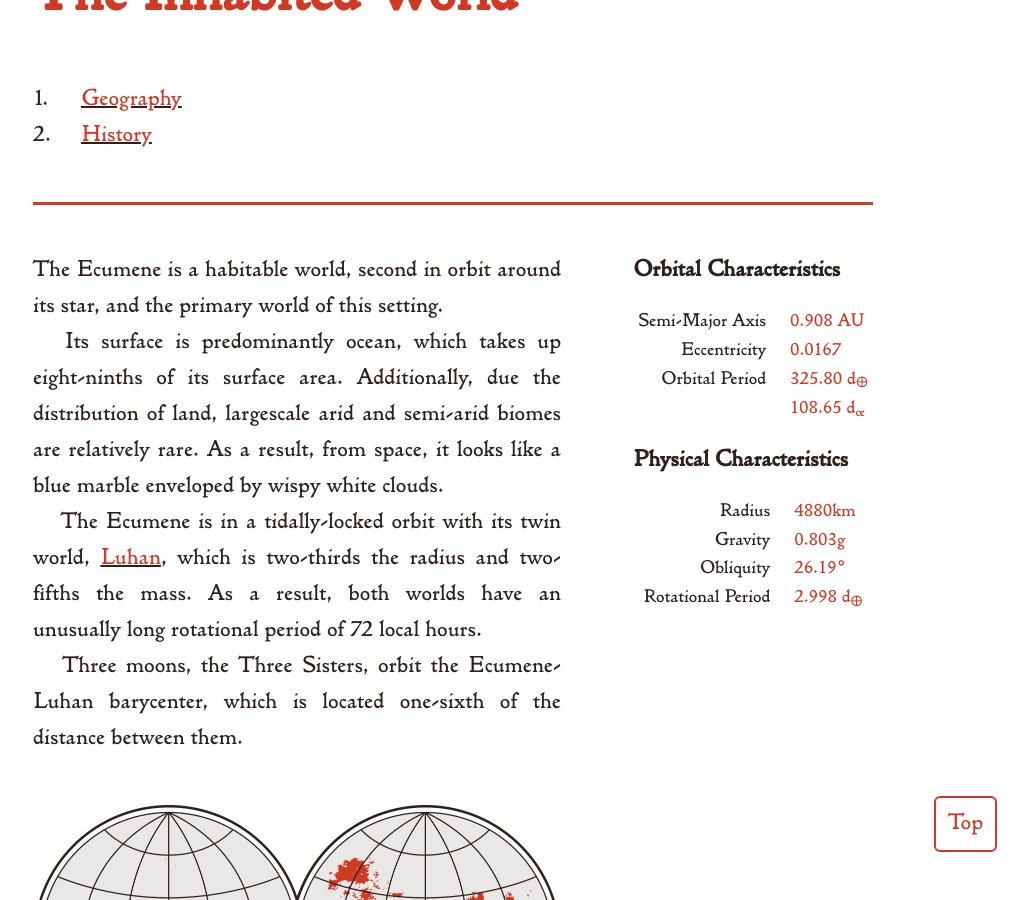
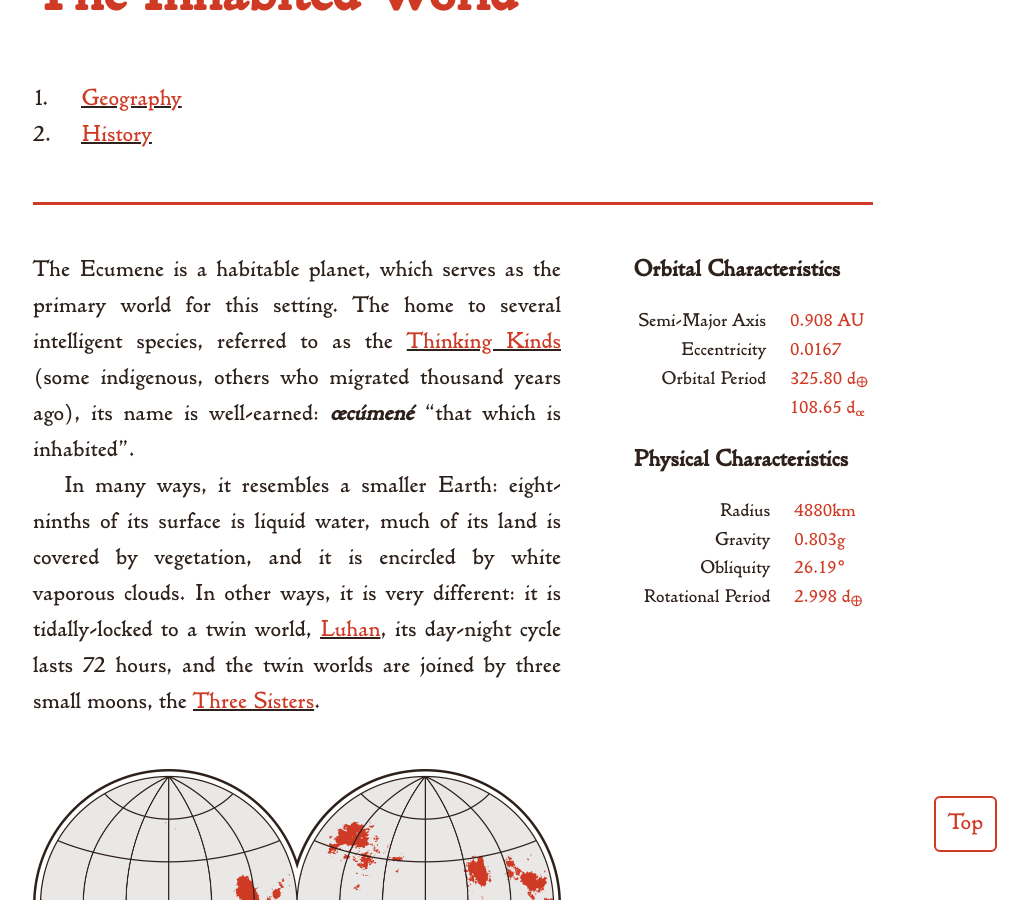
Before and after one commit to kmules1/kmules1.github.io, a Jekyll site: the page built from ecumene/inhabited-world.md, in a window 1280 px wide and 900 px high, scrolled down 806 px. Shown: the whole window, without its empty margins (187-1215 px from the left). Built offline with Jekyll 4.4.1, drawn with Linux system fonts in a browser that asks for light colours.

Commit message:
rewriting opening

```diff
--- a/ecumene/inhabited-world.md
+++ b/ecumene/inhabited-world.md
@@ -29,15 +29,9 @@ permalink: /ecumene/inhabited-world/
 	</dl>
 </aside>
 
-<section markdown="1">
-The Ecumene is a habitable world, second in orbit around its star, and the primary world of this setting.
+The Ecumene is a habitable planet, which serves as the primary world for this setting. The home to several intelligent species, referred to as the [Thinking Kinds](/ecumene/thinking-kinds/) (some indigenous, others who migrated thousand years ago), its name is well-earned: ***œcúmené*** "that which is inhabited".
 
-Its surface is predominantly ocean, which takes up eight-ninths of its surface area. Additionally, due the distribution of land, largescale arid and semi-arid biomes are relatively rare. As a result, from space, it looks like a blue marble enveloped by wispy white clouds.
-
-The Ecumene is in a tidally-locked orbit with its twin world, [Luhan](/ecumene/heavens/#luhan-the-great-mother), which is two-thirds the radius and two-fifths the mass. As a result, both worlds have an unusually long rotational period of 72 local hours.
-
-Three moons, the Three Sisters, orbit the Ecumene-Luhan barycenter, which is located one-sixth of the distance between them.
-</section>
+In many ways, it resembles a smaller Earth: eight-ninths of its surface is liquid water, much of its land is covered by vegetation, and it is encircled by white vaporous clouds. In other ways, it is very different: it is tidally-locked to a twin world, [Luhan](/ecumene/heavens/#luhan-the-great-mother), its day-night cycle lasts 72 hours, and the twin worlds are joined by three small moons, the [Three Sisters](/ecumene/heavens/).
 
 <figure>
 	<img src="/assets/img/ecumene_nicolosi.png">
@@ -50,10 +44,8 @@ Ten major continents, eight minor continents, and countless islands. Most of the
 
 ## History
 
-<section markdown="1">
 The history of the Ecumene is commonly divided into two periods: the Era of Elves and the Era of Humanity.
 
 The former is a primordial period for the Ecumene, during which the Elves established their own global civilization, then bridged the distance between planets and taught civilization to the peoples of the worlds. Its high period ended in a sudden cataclysm, which forced the survivors to colonize the Ecumene more intensely. In doing so, the Elves further accelerated the civilizing of humanity and paved the road for their own displacement by the realms of mankind.
 
 The latter is the time period in which humanity took control of the tools of civilization and built their own realms; in doing so, they forced the Elves into enclaves where humanity could not establish a foothold. The early period of this era is marked by the rise and fall of warlords and petty kingdoms; the latter is dominated by the rise and eventual decline of the Imperium as well as similar patterns elsewhere on the Ecumene.
-</section>
```
Also changed, not shown: ecumene/heavens.md (+2 -4 lines).
